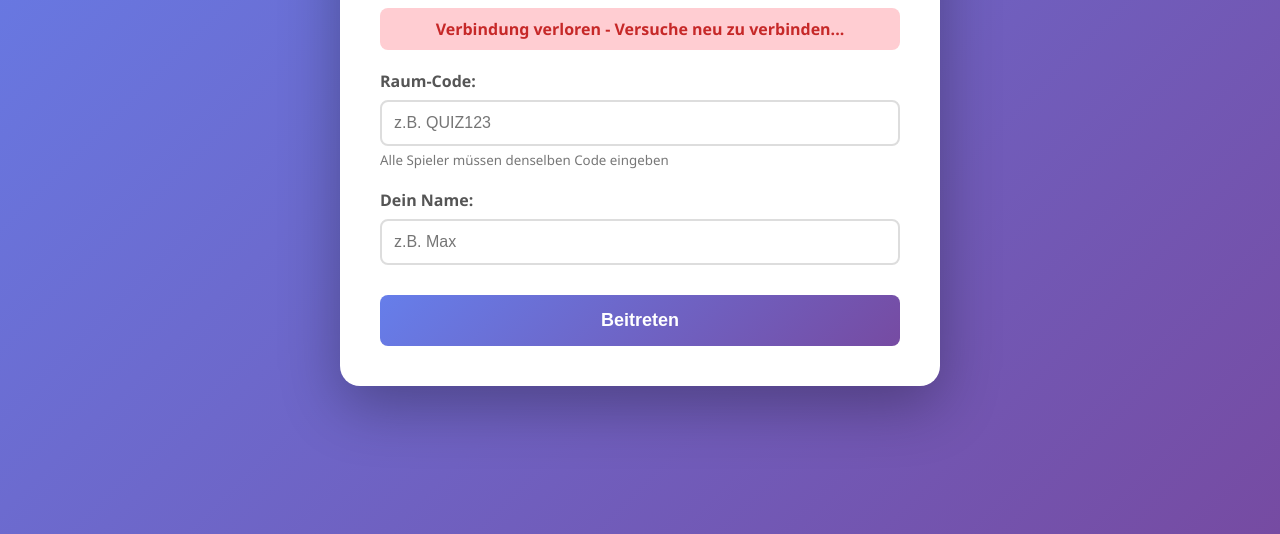
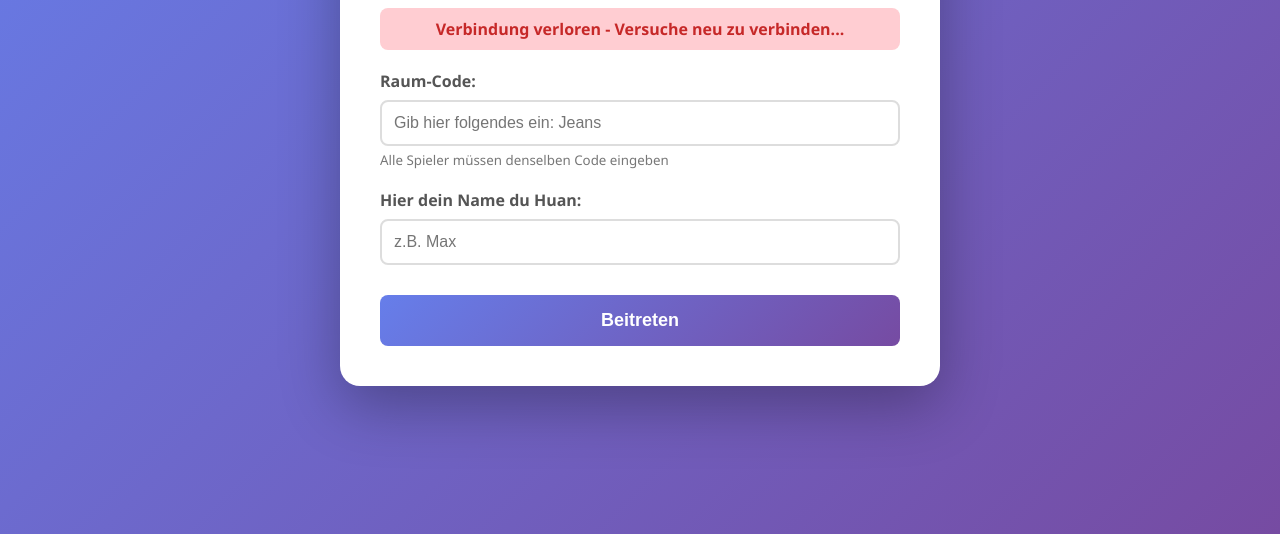
Before and after one commit to xjeansi/Buzzen-3, a website: page public/index.html in a window 1280 px wide. Shown: the part 266-800 px from the top of the page. Drawn offline with Linux system fonts and the light colour scheme.

Commit message:
Update index.html

```diff
--- a/public/index.html
+++ b/public/index.html
@@ -237,14 +237,14 @@
         <div class="setup-screen active" id="setupScreen">
             <div class="input-group">
                 <label for="roomCode">Raum-Code:</label>
-                <input type="text" id="roomCode" placeholder="z.B. QUIZ123" maxlength="20">
+                <input type="text" id="roomCode" placeholder="Gib hier folgendes ein: Jeans" maxlength="20">
                 <small style="color: #777; margin-top: 5px; display: block;">
                     Alle Spieler müssen denselben Code eingeben
                 </small>
             </div>
 
             <div class="input-group">
-                <label for="playerName">Dein Name:</label>
+                <label for="playerName">Hier dein Name du Huan:</label>
                 <input type="text" id="playerName" placeholder="z.B. Max" maxlength="20">
             </div>
 
```
